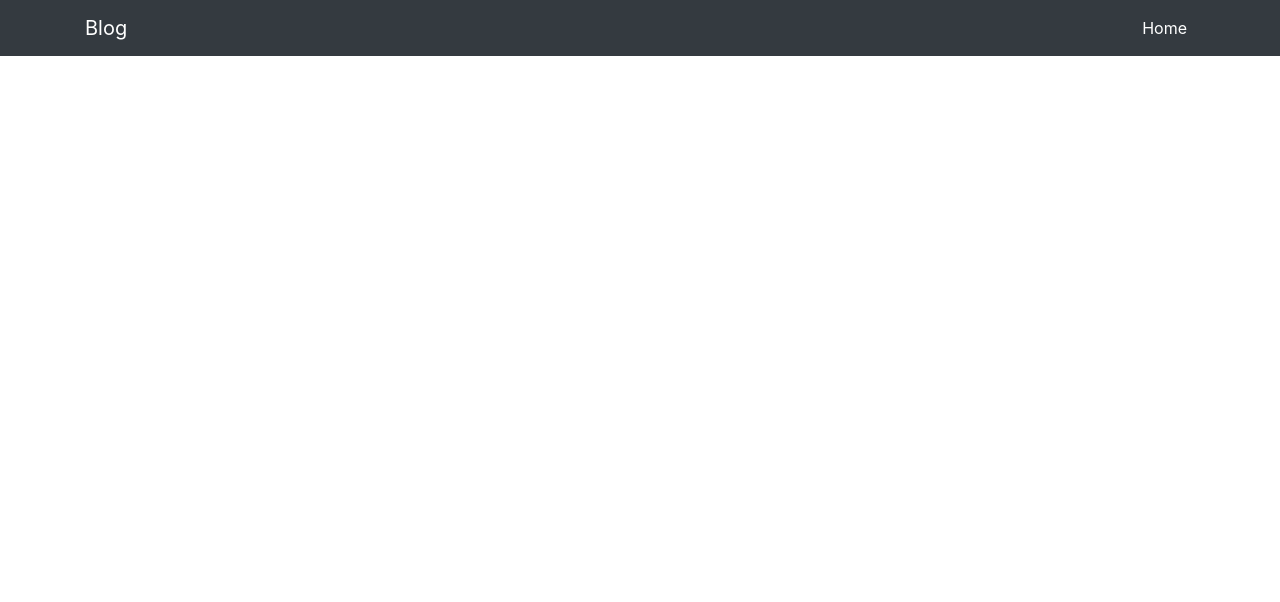
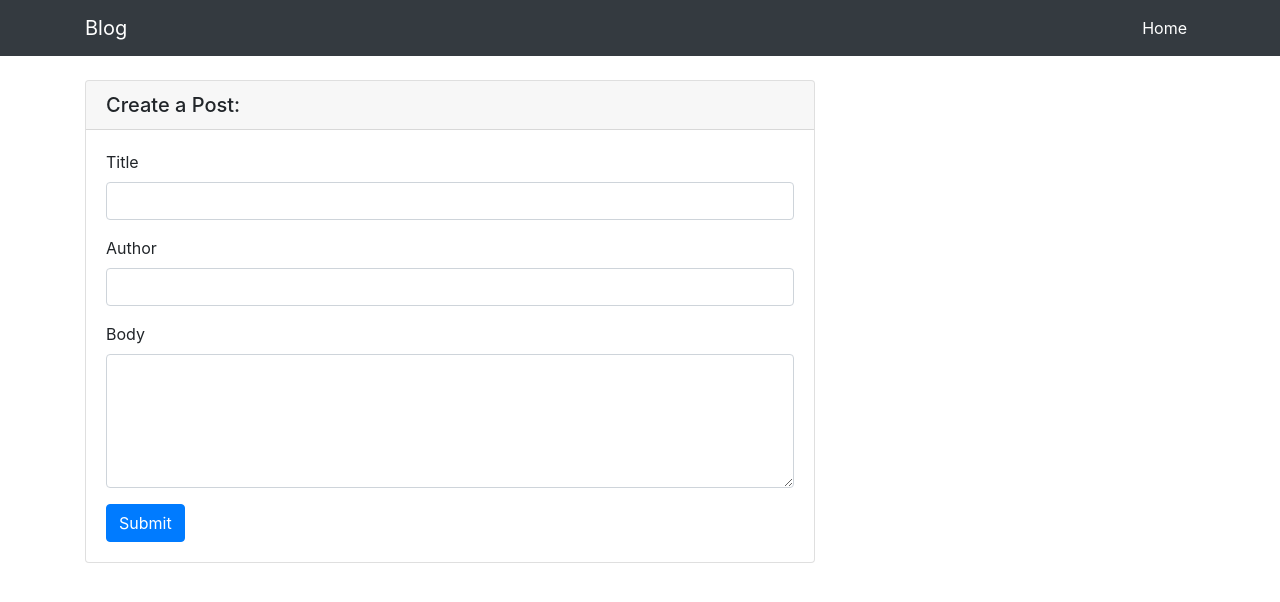
Before and after one commit to hoangnm/cms-nextjs, a Next.js app: page /create in a window 1280 px wide. Shown: the top 602 px of the page. Built offline with nearby package versions, Linux system fonts and the light colour scheme.

Commit message:
integrate create post api

```diff
--- a/package.json
+++ b/package.json
@@ -13,6 +13,7 @@
   "license": "ISC",
   "dependencies": {
     "bootstrap": "^4.4.1",
+    "formik": "^2.1.3",
     "isomorphic-unfetch": "^3.0.0",
     "micro": "^9.3.4",
     "microrouter": "^3.1.3",
--- a/pages/create.tsx
+++ b/pages/create.tsx
@@ -1,3 +1,5 @@
+import { Formik, Field } from "formik";
+import fetch from "isomorphic-unfetch";
 import Header from "../components/Header";
 
 const CreatePost = () => {
@@ -6,7 +8,74 @@ const CreatePost = () => {
       <Header />
       <div className="container">
         <div className="row">
-          <div className="col-md-8"></div>
+          <div className="col-md-8">
+            <div className="card my-4">
+              <h5 className="card-header">Create a Post:</h5>
+              <div className="card-body">
+                <Formik
+                  initialValues={{ title: "", author: "", body: "" }}
+                  onSubmit={async (values, { setSubmitting }) => {
+                    await fetch("http://localhost:3000/api/posts", {
+                      method: "POST",
+                      headers: {
+                        "Content-Type": "application/json"
+                      },
+                      body: JSON.stringify(values)
+                    }).then(r => {
+                      console.log("done");
+                      setSubmitting(false);
+                      return r.json();
+                    });
+                  }}
+                >
+                  {({
+                    values,
+                    errors,
+                    touched,
+                    handleChange,
+                    handleBlur,
+                    handleSubmit,
+                    isSubmitting
+                    /* and other goodies */
+                  }) => (
+                    <form onSubmit={handleSubmit}>
+                      <div className="form-group">
+                        <label htmlFor="title">Title</label>
+                        <Field
+                          type="text"
+                          className="form-control"
+                          id="title"
+                          name="title"
+                        />
+                      </div>
+                      <div className="form-group">
+                        <label htmlFor="author">Author</label>
+                        <Field
+                          type="text"
+                          name="author"
+                          className="form-control"
+                          id="author"
+                        />
+                      </div>
+                      <div className="form-group">
+                        <label htmlFor="body">Body</label>
+                        <Field
+                          as="textarea"
+                          id="body"
+                          className="form-control"
+                          name="body"
+                          rows="5"
+                        />
+                      </div>
+                      <button type="submit" className="btn btn-primary">
+                        Submit
+                      </button>
+                    </form>
+                  )}
+                </Formik>
+              </div>
+            </div>
+          </div>
         </div>
       </div>
     </div>
```
Also changed, not shown: 1 other file (tests, documents, lock files or other folders).
